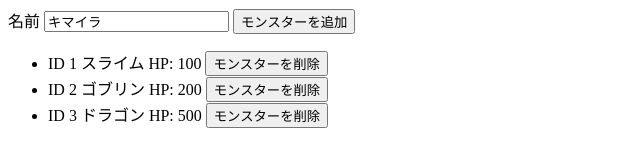
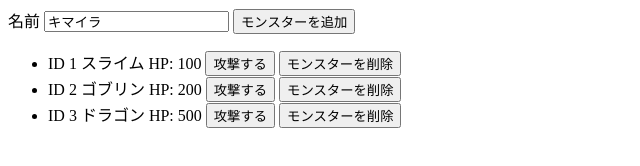
Before and after one commit to s-ryota0810/practice-vue, a plain HTML site: page for/index.html in a window 1280 px wide. Shown: the whole page, without its empty margins (0-640 px from the left). Drawn offline with nearby package versions, Linux system fonts and the light colour scheme.

Commit message:
リスト要素プロパティを更新

```diff
--- a/for/index.html
+++ b/for/index.html
@@ -11,8 +11,10 @@
     名前 <input v-model="name">
     <button v-on:click="doAdd">モンスターを追加</button>
     <ul>
-      <li v-for="(item, index) in list" v-bind:key="item.id">
+      <li v-for="(item, index) in list" v-bind:key="item.id" v-if="item.hp">
         ID {{ item.id}} {{ item.name }} HP: {{ item.hp }}
+        <span v-if="item.hp < 50">瀕死！</span>
+        <button v-on:click="doAttack(index)">攻撃する</button>
         <button v-on:click="doRemove(index)">モンスターを削除</button>
       </li>
     </ul>
--- a/for/main.js
+++ b/for/main.js
@@ -30,6 +30,10 @@ let app = new Vue({
 
     doRemove: function(index) {
       this.list.splice(index,1)
+    },
+
+    doAttack: function(index) {
+      this.list[index].hp -= 10
     }
 
   }
```
